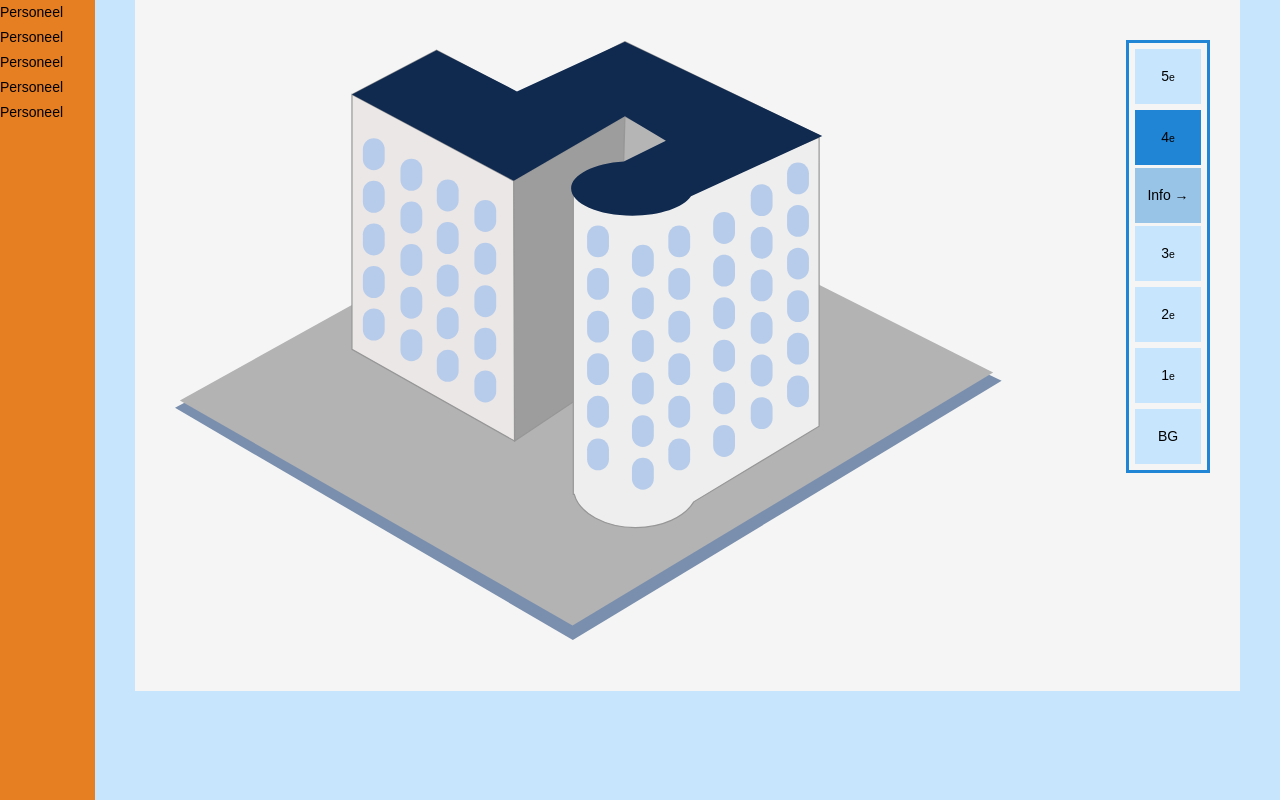
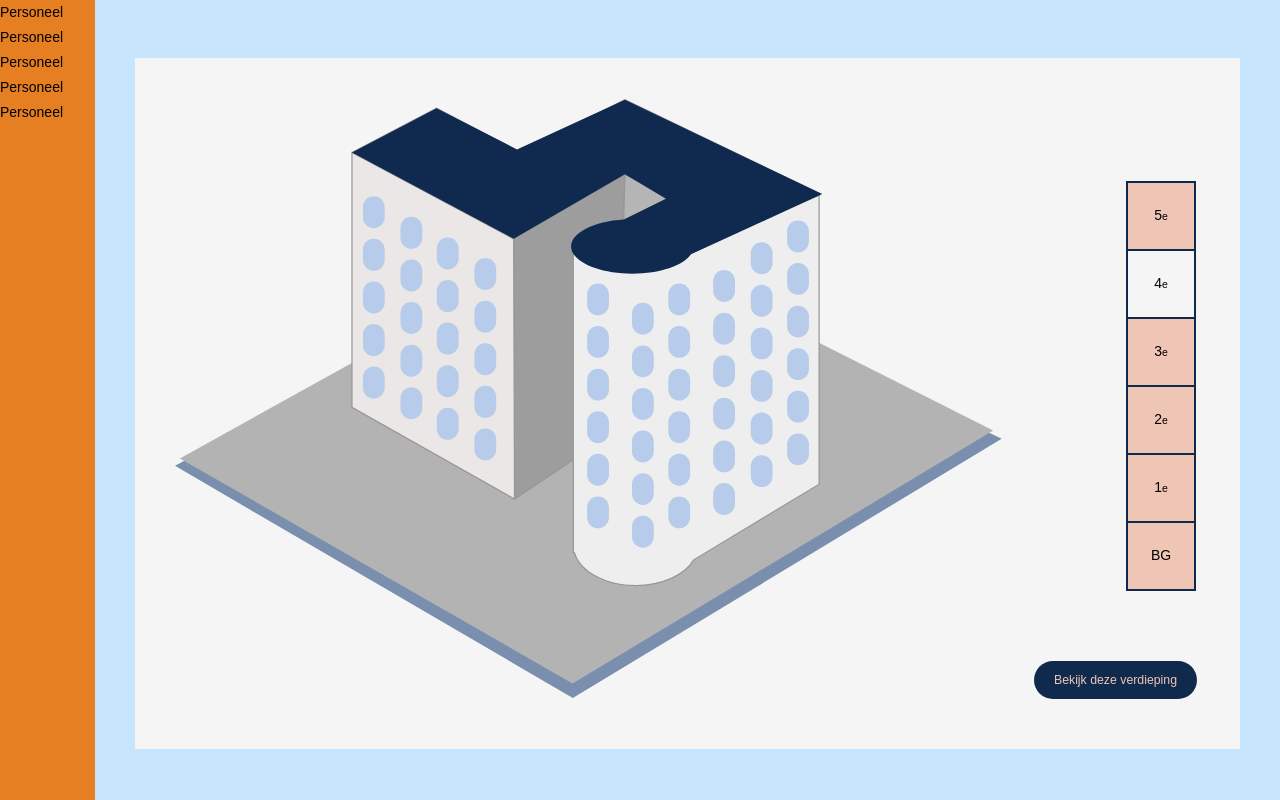
Before and after one commit to GuidovdRiet/blackbox, a Next.js app in the folder app/: page / in a window 1280 px wide. Both pictures are taken after a click on the button "4e". Built offline with nearby package versions, Linux system fonts and the light colour scheme.

Commit message:
Set new color scheme for building pagination

```diff
--- a/app/common/theme.js
+++ b/app/common/theme.js
@@ -7,8 +7,10 @@ const theme = {
 
   lightBlue: "#C7E6FE",
   mediumBlue: "#89C7F7",
-  darkBlue: "#2085D5",
+  darkBlue: "#102A4E",
   transparent: "transparent",
+
+  lightPink: "#EFC5B6",
 
   // Fonts
   typefaces,
--- /dev/null
+++ b/app/components/buttons/DefaultButton.js
@@ -0,0 +1,33 @@
+import styled from "styled-components";
+import { oneOfType, arrayOf, node, string } from "prop-types";
+
+const DefaultButton = ({ children, className }) => {
+  return (
+    <Button type="button" className={className}>
+      {children}
+    </Button>
+  );
+};
+
+export default DefaultButton;
+
+DefaultButton.propTypes = {
+  children: oneOfType([arrayOf(node), node, string]),
+  className: string
+};
+
+const Button = styled.button`
+  background-color: ${({ theme }) => theme.darkBlue};
+  color: ${({ theme }) => theme.lightPink};
+  padding: 12px 20px;
+  border-radius: 40px;
+  border: 0;
+  font-size: 1.23rem;
+  font-weight: 400;
+  cursor: pointer;
+  transition: background-color 0.1s ease-in-out;
+  &:hover {
+    color: ${({ theme }) => theme.darkBlue};
+    background-color: ${({ theme }) => theme.lightPink};
+  }
+`;
--- /dev/null
+++ b/app/components/buttons/index.js
@@ -0,0 +1,24 @@
+import { string } from "prop-types";
+
+// Buttons
+import DefaultButton from './DefaultButton';
+
+const buttons = {
+  default: DefaultButton
+};
+
+const Card = ({ __type, ...props }) => {
+  if (typeof buttons[__type] === "undefined") {
+    return null;
+  }
+
+  const Comp = buttons[__type];
+
+  return Comp && <Comp {...props} />;
+};
+
+export default Card;
+
+Card.propTypes = {
+  __type: string.isRequired
+};
--- a/app/components/cards/HouseCard.js
+++ b/app/components/cards/HouseCard.js
@@ -1,8 +1,10 @@
 import styled from "styled-components";
+import Link from "next/link";
 import { oneOfType, arrayOf, node, string, func, number } from "prop-types";
 
 // Components
 import FloorPlan from "../navigation/FloorPlan";
+import Button from "../buttons";
 
 const HouseCard = ({ children, setCurrentFloor, currentFloor }) => {
   return (
@@ -12,6 +14,16 @@ const HouseCard = ({ children, setCurrentFloor, currentFloor }) => {
         currentFloor={currentFloor}
       />
       {children}
+      {currentFloor && (
+        <Link
+          as={`/floor/${currentFloor}`}
+          href={`/floor?floor=${currentFloor}`}
+        >
+          <Button __type="default" className="button">
+            Bekijk deze verdieping
+          </Button>
+        </Link>
+      )}
     </Wrapper>
   );
 };
@@ -32,4 +44,9 @@ const Wrapper = styled.div`
   svg {
     max-height: 600px;
   }
+  .button {
+    position: absolute;
+    bottom: 70px;
+    right: 43px;
+  }
 `;
--- a/app/components/global/PageLayout.js
+++ b/app/components/global/PageLayout.js
@@ -23,4 +23,5 @@ export const Container = styled.main`
   max-width: 1200px;
   margin: 0 auto;
   position: relative;
+  margin-top: 4.5%;
 `;
--- a/app/components/navigation/FloorPlan.js
+++ b/app/components/navigation/FloorPlan.js
@@ -1,6 +1,5 @@
 import styled from "styled-components";
 import { func, number } from "prop-types";
-import Link from "next/link";
 
 const FloorPlan = ({ setCurrentFloor, currentFloor }) => {
   const floors = [5, 4, 3, 2, 1, 0];
@@ -9,7 +8,6 @@ const FloorPlan = ({ setCurrentFloor, currentFloor }) => {
     <Wrapper>
       {floors &&
         floors.map(floor => (
-          <>
           <button
             className="floor-button"
             type="button"
@@ -20,14 +18,6 @@ const FloorPlan = ({ setCurrentFloor, currentFloor }) => {
               {floor !== 0 && <span>e</span>}
             </p>
           </button>
-            {currentFloor === floor && (
-              <Link as={`/floor/${floor}`} href={`/floor?floor=${floor}`}>
-                <div className="link-wrapper">
-                  <p>Info →</p>
-                </div>
-              </Link>
-            )}
-          </>
         ))}
     </Wrapper>
   );
@@ -46,40 +36,26 @@ const Wrapper = styled.div`
   flex-direction: column;
   position: absolute;
   min-width: 70px;
-  border: 3px solid ${({ theme }) => theme.darkBlue};
-  padding: 3px;
   right: 30px;
+  bottom: 180px;
 
   .floor-button {
-    height: 55px;
-    margin: 3px;
-    background-color: ${({ theme }) => theme.lightBlue};
+    height: 70px;
+    width: 70px;
+    background-color: ${({ theme }) => theme.lightPink};
     transition: background-color 0.13s ease-in-out;
-    border: 0;
+    border: 2px solid ${({ theme }) => theme.darkBlue};
+    margin-bottom: -2px;
     &:focus {
       outline: 0;
-      background-color: ${({ theme }) => theme.darkBlue};
+      background-color: ${({ theme }) => theme.lightGrey};
     }
     &:hover {
       cursor: pointer;
-      background-color: ${({ theme }) => theme.darkBlue};
+      background-color: ${({ theme }) => theme.lightGrey};
     }
     span {
       font-size: 1.05rem;
     }
   }
-
-  .link-wrapper {
-    background-color: #2085d570;
-    margin: 0 3px;
-    height: 55px;
-    cursor: pointer;
-    display: flex;
-    justify-content: center;
-    align-items: center;
-    p {
-      margin: 0;
-      padding: 0 5px;
-    }
-  }
 `;
```
Lines whose indentation alone changed are shown as unchanged.
